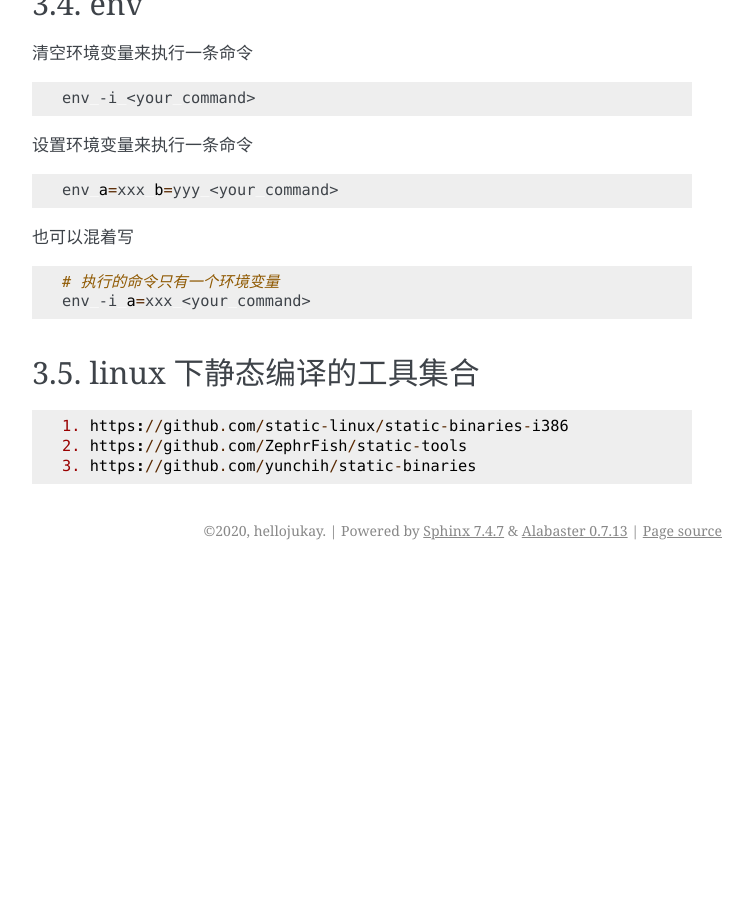
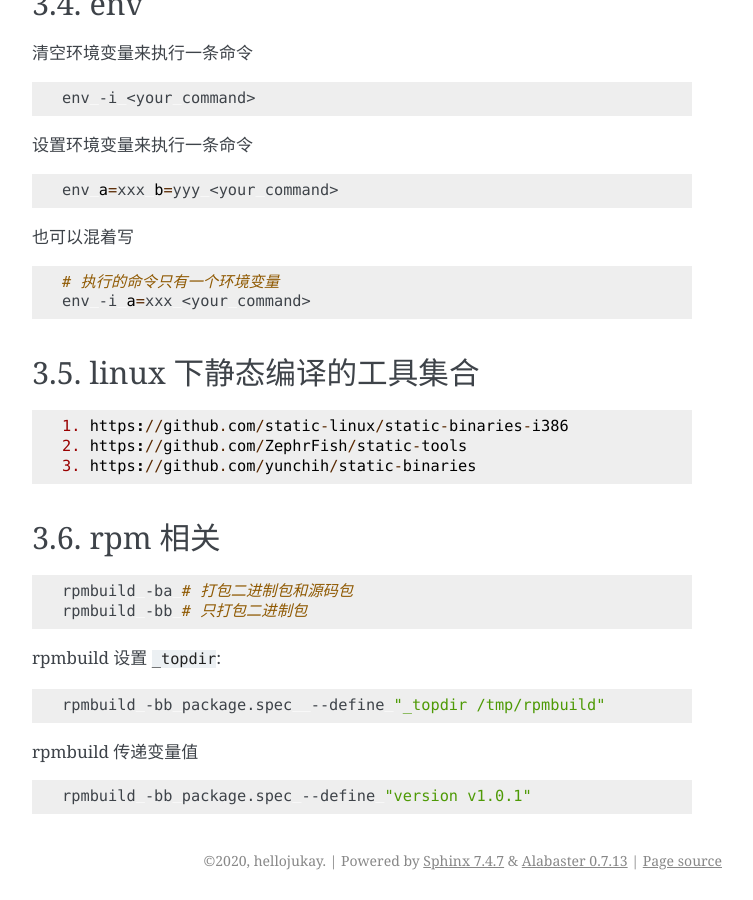
Before and after one commit to hellojukay/note, a Sphinx documentation site: the page built from source/linux/linux.md, in a window 1280 px wide and 900 px high, scrolled down 1272 px. Shown: the whole window, without its empty margins (388-1141 px from the left). Built offline with Sphinx 7.4.7, drawn with Linux system fonts in a browser that asks for light colours; before the commit the page ends 1842 px from its top, so only the background shows below that.

Commit message:
添加 rpmbuild 相关

````diff
--- a/source/linux/linux.md
+++ b/source/linux/linux.md
@@ -64,3 +64,17 @@ env -i a=xxx <your command>
 2. https://github.com/ZephrFish/static-tools
 3. https://github.com/yunchih/static-binaries
 ```
+
+## rpm 相关
+```bash
+rpmbuild -ba # 打包二进制包和源码包
+rpmbuild -bb # 只打包二进制包
+```
+rpmbuild 设置 `_topdir`:
+```bash
+rpmbuild -bb package.spec  --define "_topdir /tmp/rpmbuild"
+```
+rpmbuild 传递变量值
+```bash
+rpmbuild -bb package.spec --define "version v1.0.1"
+```
````
